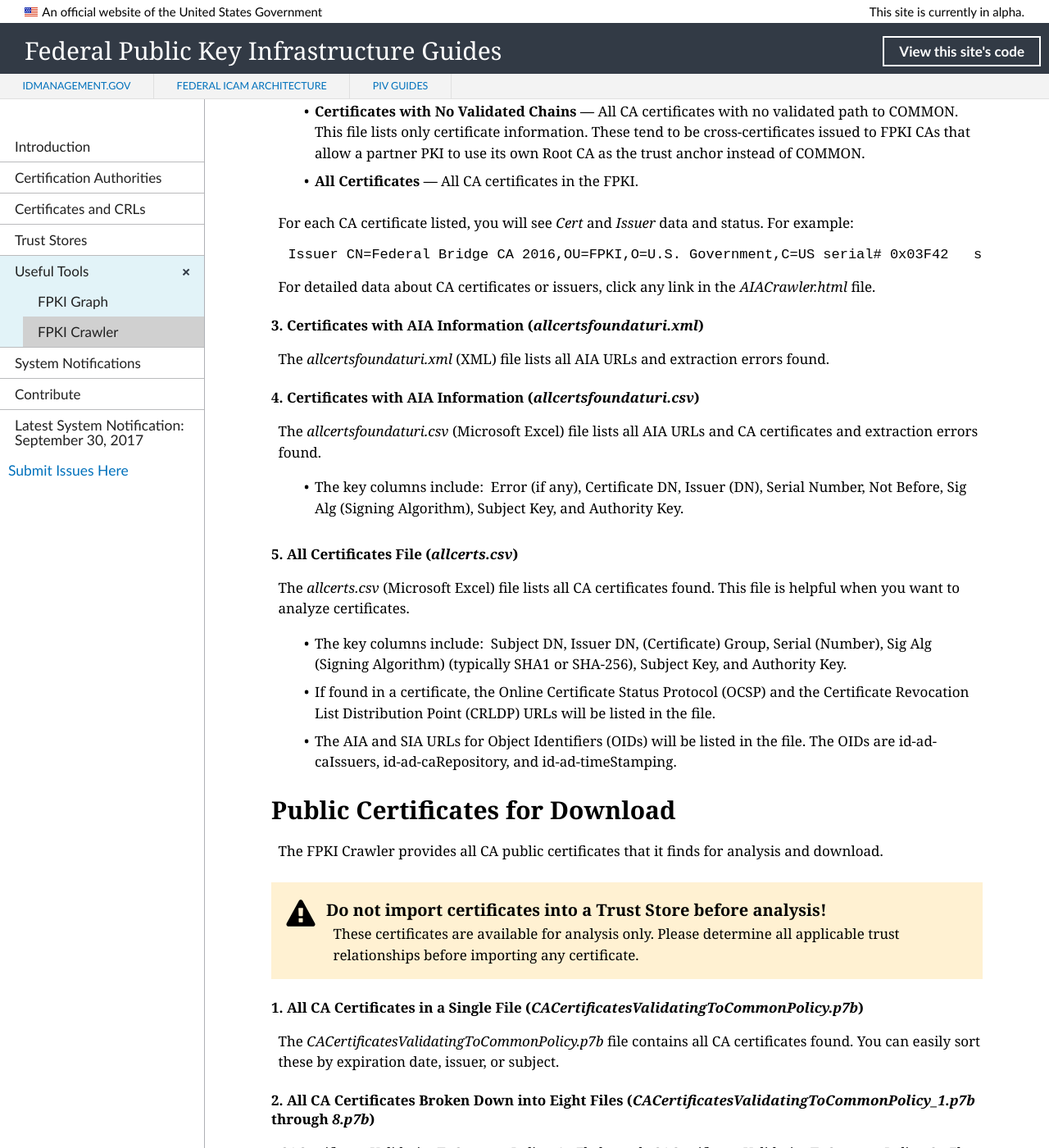
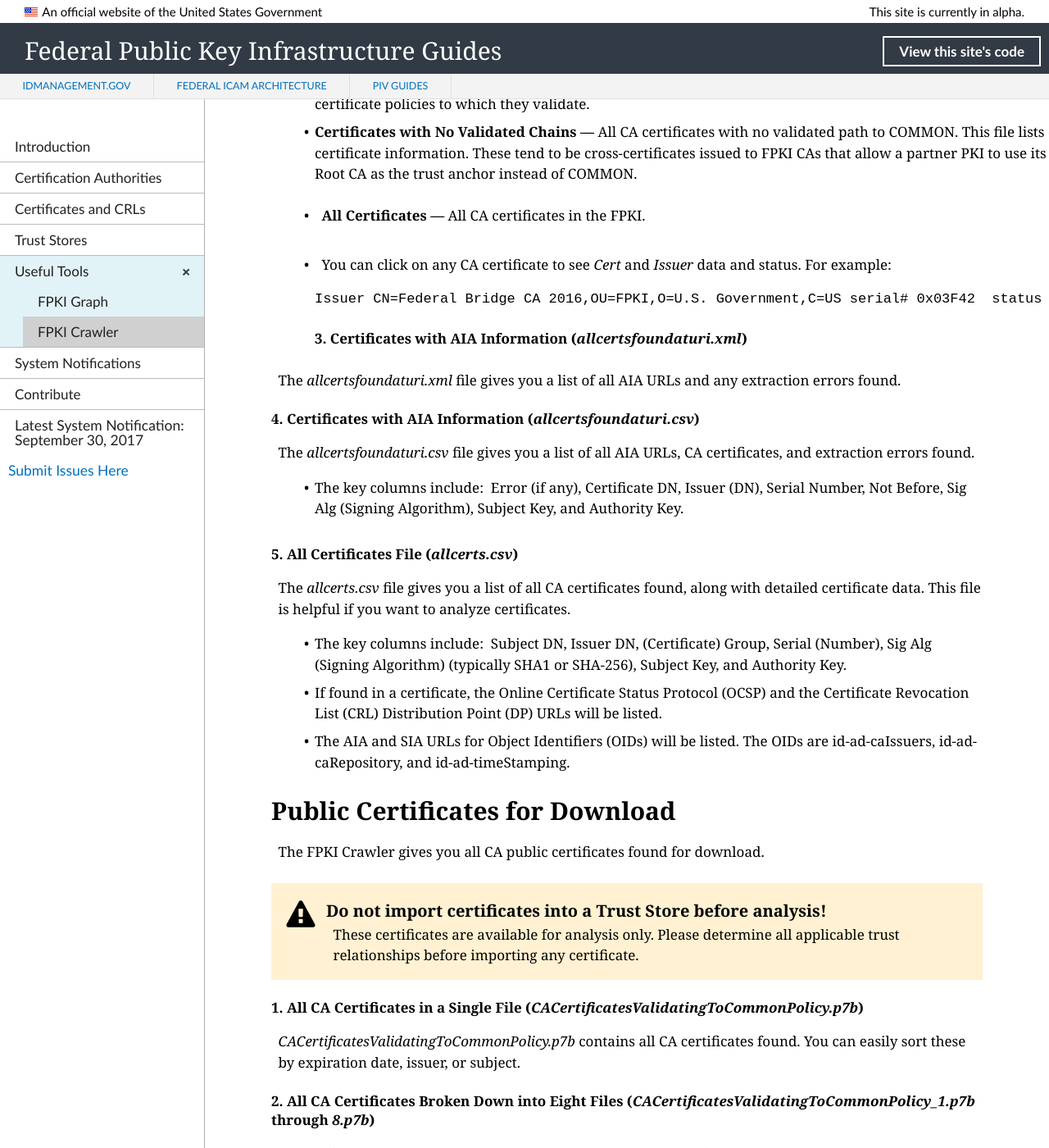
Before and after one commit to GSA/fpki-guides, a Jekyll site: the page built from _tools/02_fpki_crawler.md, in a window 1280 px wide and 1400 px high, scrolled down 964 px. Shown: the whole window at 82% size. Built offline with Jekyll 4.4.1, drawn with Linux system fonts in a browser that asks for light colours; nearby versions of some CDN libraries; some of the changed text lies outside the part shown.

Commit message:
Update 02_fpki_crawler.md
Additional edits for clarity and adding "you."

````diff
--- a/_tools/02_fpki_crawler.md
+++ b/_tools/02_fpki_crawler.md
@@ -5,7 +5,7 @@
 permalink: tools/fpkicrawler/
 ---
 
-When you look deeply into the Certification Authority relationships in the Federal PKI, it's clear that they are complex.
+When you look deeply into<!--Deeply is grammatical. What about "study"?--> the Certification Authority relationships in the Federal PKI, it's clear that they are complex.
 
 You might need to understand their relationships more fully, analyze certificates, or download them. How can you see these relationships? Where do you get these certificates? Which ones you need?
 
@@ -18,64 +18,62 @@
 
 #### 1. Federal Common Policy Tree (_FederalCommonPolicyTree.csv_)
 
-The _FederalCommonPolicyTree.csv_ (Microsoft Excel) gives you the certificate data for:
+The _FederalCommonPolicyTree.csv_ gives you certificate data on:
 
 * All CAs that validate to COMMON
 * All cross-certified CAs
 
-This file will help you to understand the relationships that exist between each CA and COMMON (similar to the FPKI Graph's visual data).
+This file will help you to understand the relationships that exist between each CA and COMMON (similar to the FPKI Graph's visual data).<!--Should we add a link to the Graph here?-->
 
 #### 2. All Certificates (_AIACrawler.html_)
 
-The _AIACrawler.html_ (HTML) file lists all CA certificates found by the FPKI Crawler (in four Sections):
+The _AIACrawler.html_ file gives you a list of all CA certificates found by the FPKI Crawler (grouped into four sections):
 
 * **Certificates with Validated AIA Chains &mdash;** All CA certificates with validated paths to COMMON and the certificate policies to which they validate.
 * **Certificates with Validated Chains Other than AIA &mdash;** All CA certificates with validated paths to COMMON and the certificate policies to which they validate.
 * **Certificates with No Validated Chains &mdash;** All CA certificates with no validated path to COMMON. This file lists only certificate information. These tend to be cross-certificates issued to FPKI CAs that allow a partner PKI to use its own Root CA as the trust anchor instead of COMMON.
 * **All Certificates &mdash;** All CA certificates in the FPKI.
 
-For each CA certificate listed, you will see _Cert_ and _Issuer_ data and status. For example:
+* You can click on any CA certificate to see _Cert_ and _Issuer_ data and status. For example:
 
    ```
-  Issuer CN=Federal Bridge CA 2016,OU=FPKI,O=U.S. Government,C=US serial# 0x03F42   status GOOD
+  Issuer CN=Federal Bridge CA 2016,OU=FPKI,O=U.S. Government,C=US serial# 0x03F42  status GOOD
    ```
-For detailed data about CA certificates or issuers, click any link in the _AIACrawler.html_ file.
-
 #### 3. Certificates with AIA Information (_allcertsfoundaturi.xml_)
 
-The _allcertsfoundaturi.xml_ (XML) file lists all AIA URLs and extraction errors found.
+The _allcertsfoundaturi.xml_ file gives you a list of all AIA URLs and any extraction errors found.
 
 #### 4. Certificates with AIA Information (_allcertsfoundaturi.csv_)
 
-The _allcertsfoundaturi.csv_ (Microsoft Excel) file lists all AIA URLs and CA certificates and extraction errors found.
+The _allcertsfoundaturi.csv_ file gives you a list of all AIA URLs, CA certificates, and extraction errors found.
 
 * The key columns include:&nbsp;&nbsp;Error (if any), Certificate DN, Issuer (DN), Serial Number, Not Before, Sig Alg (Signing Algorithm), Subject Key, and Authority Key.
 
 #### 5. All Certificates File (_allcerts.csv_)
 
-The _allcerts.csv_ (Microsoft Excel) file lists all CA certificates found. This file is helpful when you want to analyze certificates.
+The _allcerts.csv_ file gives you a list of all CA certificates found, along with detailed certificate data. This file is helpful if you want to analyze certificates.
 
 * The key columns include:&nbsp;&nbsp;Subject DN, Issuer DN, (Certificate) Group, Serial (Number), Sig Alg (Signing Algorithm) (typically SHA1 or SHA-256), Subject Key, and Authority Key.
-* If found in a certificate, the Online Certificate Status Protocol (OCSP) and the Certificate Revocation List Distribution Point (CRLDP) URLs will be listed in the file.
-* The AIA and SIA URLs for Object Identifiers (OIDs) will be listed in the file. The OIDs are id-ad-caIssuers, id-ad-caRepository, and id-ad-timeStamping.
+* If found in a certificate, the Online Certificate Status Protocol (OCSP) and the Certificate Revocation List (CRL) Distribution Point (DP) URLs will be listed.
+* The AIA and SIA URLs for Object Identifiers (OIDs) will be listed. The OIDs are id-ad-caIssuers, id-ad-caRepository, and id-ad-timeStamping.
 
 ## Public Certificates for Download
 
-The FPKI Crawler provides all CA public certificates that it finds for analysis and download.
+The FPKI Crawler gives you all CA public certificates found for download.
 
 {% include alert-warning.html heading = "Do not import certificates into a Trust Store before analysis!" content="These certificates are available for analysis only. Please determine all applicable trust relationships before importing any certificate." %}
 
 #### 1. All CA Certificates in a Single File (_CACertificatesValidatingToCommonPolicy.p7b_)
 
-The _CACertificatesValidatingToCommonPolicy.p7b_ file contains all CA certificates found. You can easily sort these by expiration date, issuer, or subject.
+_CACertificatesValidatingToCommonPolicy.p7b_ contains all CA certificates found. You can easily sort these by expiration date, issuer, or subject.
 
 #### 2. All CA Certificates Broken Down into Eight Files (_CACertificatesValidatingToCommonPolicy_1.p7b_ through _8.p7b_)
 
-_CACertificatesValidatingToCommonPolicy_1.p7b_ through _CACertificatesValidatingToCommonPolicy_8.p7b_ contain all CA certificates found, broken down into eight files to simplify analysis and download.
+_CACertificatesValidatingToCommonPolicy_1.p7b_ through _CACertificatesValidatingToCommonPolicy_8.p7b_ contain all CA certificates found, broken down into eight files for easier analysis and download.
 
 #### 3. Certificate Files Grouped by Type and Organization (Additional _.p7b_ Certificates)
 
-For these .p7b files, the CA certificates are grouped by _Type_ and _Organization_ into two files:
+For these _.p7b_ files, the CA certificates are grouped by _Type_ and _Organization_ into two files:
 
 * All CA certificates found
 * All CA certificates found, plus any other certificate needed to validate to COMMON.
````
